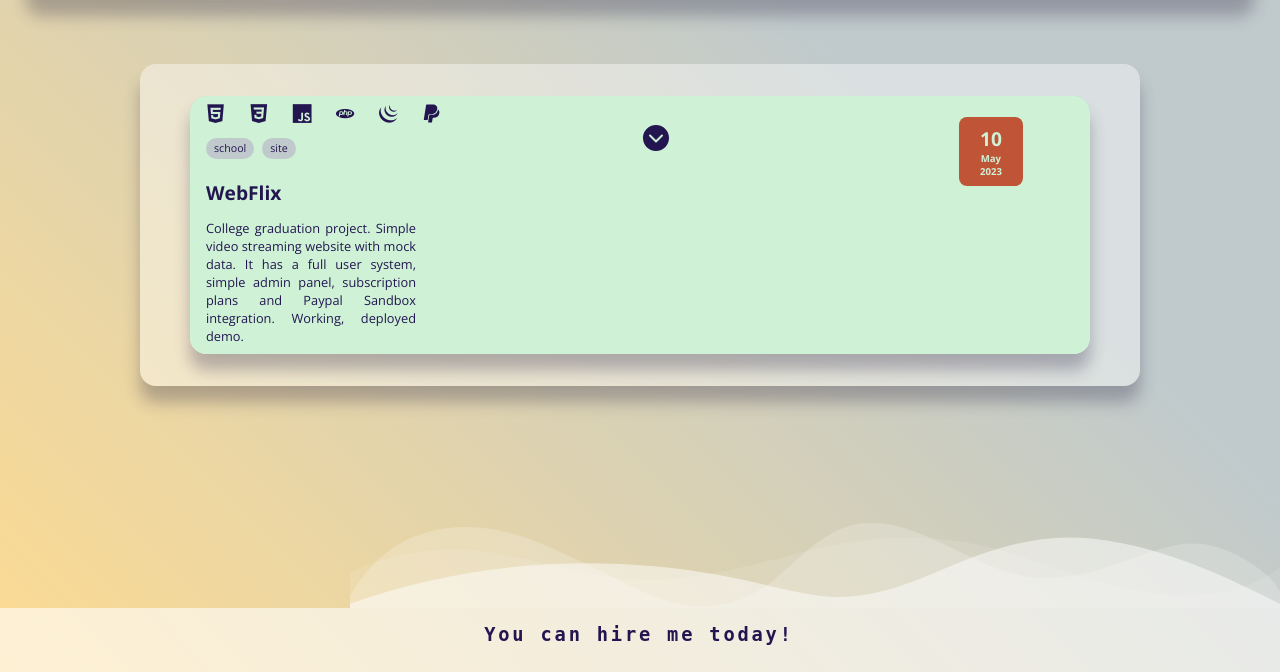
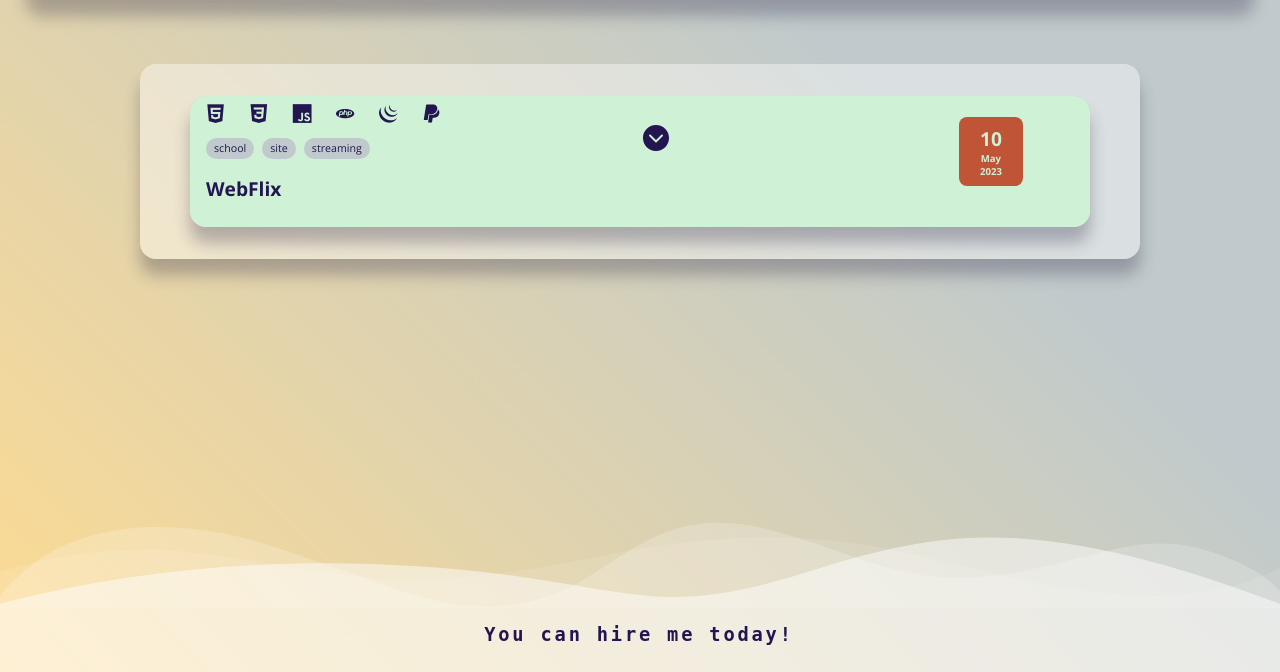
Before and after one commit to tom-gora/webdev_basics, a PHP site: page / in a window 1280 px wide. Shown: the part 128-800 px from the top of the page. Run offline with PHP 8.4, Linux system fonts and the light colour scheme; grey boxes are pictures that could not be loaded.

Commit message:
fixed vertical sizing of cards in accordion mode. minor improvements

```diff
--- a/index.html
+++ b/index.html
@@ -79,6 +79,7 @@
           <span class="categories">
             <small>school</small>
             <small>site</small>
+            <small>streaming</small>
           </span>
           <div class="date">
             <div class="date-card">
--- a/public/app.js
+++ b/public/app.js
@@ -28,7 +28,8 @@ window.onload = () => {
   const expandContent = (element) => {
     const parentCard = element.closest(".card");
     const parentFooter = element.parentElement;
-    const cardThumbnail = parentCard.querySelector(".thumb");
+    const parentCardThumbnail = parentCard.querySelector(".thumb");
+    const parentCardDescription = parentCard.querySelector(".description");
     let cardSize = parentCard.getAttribute("data-size");
     let cardState = parentCard.getAttribute("data-expanded");
 
@@ -38,6 +39,7 @@ window.onload = () => {
     let currentlyExpandedFooter;
     let currentlyExpandedToggle;
     let currentlyExpandedThumbnail;
+    let currentlyExpandedDescription;
 
     if (currentlyExpandedCard === null && cardSize === "small") {
       parentCard.setAttribute("data-expanded", "true");
@@ -48,7 +50,9 @@ window.onload = () => {
       parentFooter.style.bottom = 0;
       parentCard.setAttribute("data-expanded", "true");
       parentCard.setAttribute("aria-expanded", "true");
-      cardThumbnail.style.height = "25rem";
+      parentCardThumbnail.style.height = "25rem";
+      parentCardDescription.style.height = "fit-content";
+      parentCardDescription.style.opacity = "1";
       element.style.transform = "rotate(0deg)";
     } else {
       currentlyExpandedFooter = currentlyExpandedCard.querySelector(".details");
@@ -56,6 +60,8 @@ window.onload = () => {
         currentlyExpandedCard.querySelector(".chevron-hint");
       currentlyExpandedThumbnail =
         currentlyExpandedCard.querySelector(".thumb");
+      currentlyExpandedDescription =
+        currentlyExpandedCard.querySelector(".description");
 
       if (cardSize === "small" && cardState === "false") {
         parentCard.setAttribute("data-expanded", "true");
@@ -75,17 +81,23 @@ window.onload = () => {
         parentFooter.style.bottom = 0;
         parentCard.setAttribute("data-expanded", "true");
         parentCard.setAttribute("aria-expanded", "true");
-        cardThumbnail.style.height = "25rem";
+        parentCardThumbnail.style.height = "25rem";
+        parentCardDescription.style.height = "fit-content";
+        parentCardDescription.style.opacity = "1";
         element.style.transform = "rotate(0deg)";
         currentlyExpandedCard.setAttribute("data-expanded", "false");
         currentlyExpandedCard.setAttribute("aria-expanded", "false");
         currentlyExpandedThumbnail.style.height = 0;
         currentlyExpandedToggle.style.transform = "rotate(180deg)";
+        currentlyExpandedDescription.style.height = "0";
+        currentlyExpandedDescription.style.opacity = "0";
       } else if (cardSize === "large" && cardState === "true") {
         parentFooter.style.bottom = 0;
         parentCard.setAttribute("data-expanded", "false");
         parentCard.setAttribute("aria-expanded", "false");
-        cardThumbnail.style.height = 0;
+        parentCardThumbnail.style.height = 0;
+        parentCardDescription.style.height = "0";
+        parentCardDescription.style.opacity = "0";
         element.style.transform = "rotate(180deg)";
       }
     }
--- a/public/styles.css
+++ b/public/styles.css
@@ -356,6 +356,7 @@ body {
 }
 
 #wave {
+  width: 100%;
   margin-bottom: -5px;
 }
 
@@ -544,7 +545,7 @@ body {
   }
 
   .title {
-    margin-block: 0.8rem;
+    margin-block: 0.5rem;
   }
 
   .details-bottom {
@@ -554,8 +555,13 @@ body {
   }
 
   .description {
+    max-width:unset;
+    padding-right: 1rem;
+    padding-top: .5rem;
     grid-column: span 7;
     padding-bottom: 0;
+    height: 0;
+    opacity: 0;
   }
 
   .thumb {
```
